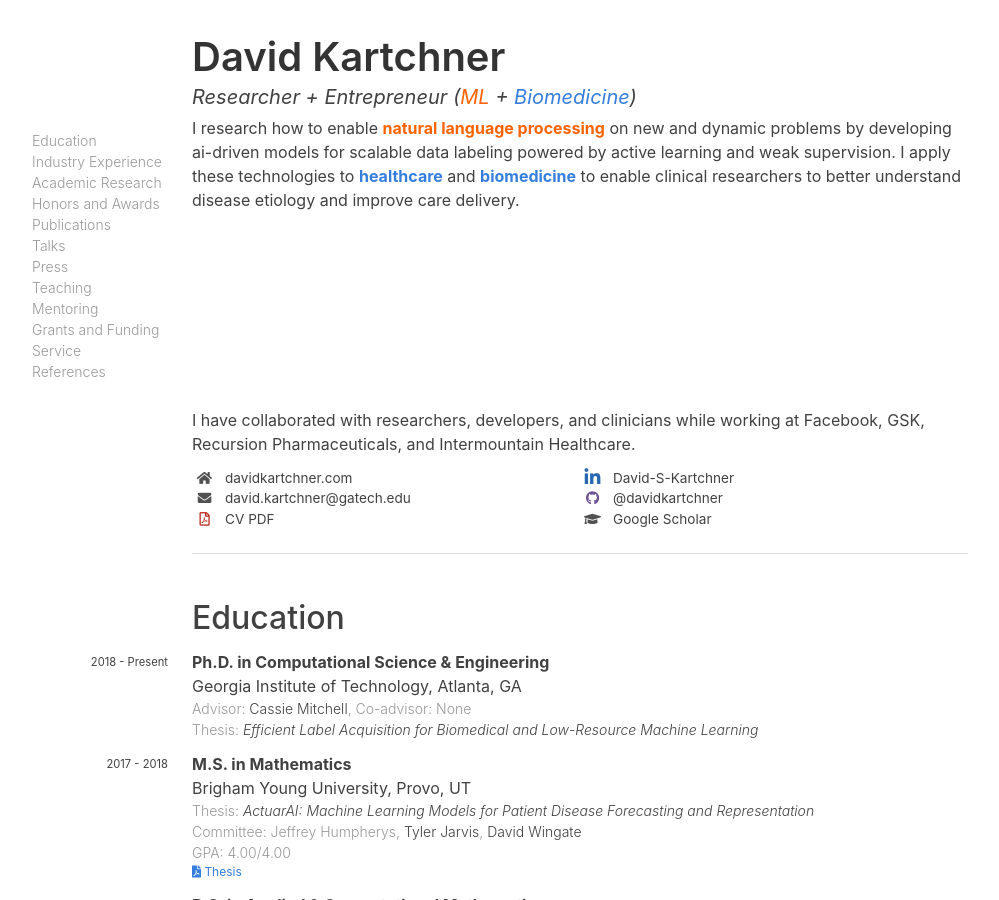
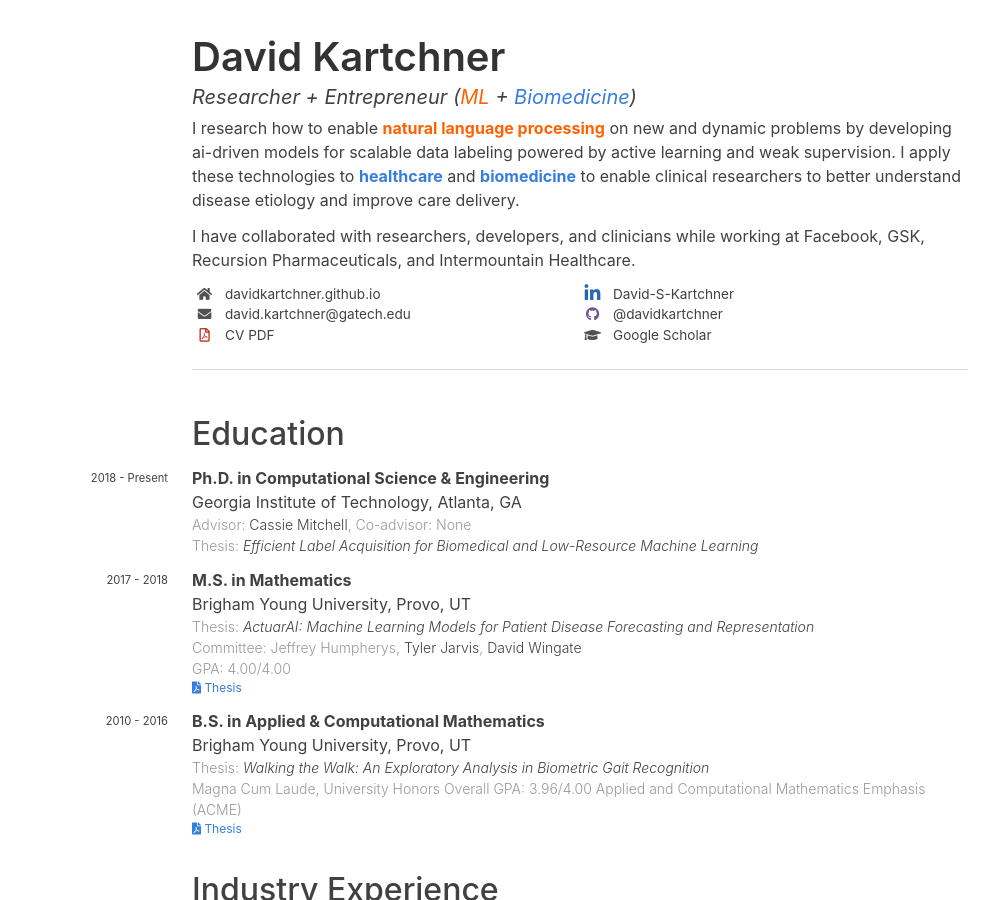
Before and after one commit to davidkartchner/davidkartchner.github.io, a Jekyll site: the page built from cv.md, in a window 1280 px wide and 900 px high. Shown: the whole window, without its empty margins (140-1139 px from the left). Built offline with Jekyll 4.4.1, drawn with Linux system fonts in a browser that asks for light colours; nearby versions of some CDN libraries; some web fonts are replaced.

Commit message:
update site url

```diff
--- a/_data/social-links.yaml
+++ b/_data/social-links.yaml
@@ -1,8 +1,8 @@
 - id: home
-  description: "davidkartchner.com"
+  description: "davidkartchner.github.io"
   color: "#515151"
   class: "fas fa-home icon"
-  url: "https://davidkartchner.com"
+  url: "https://davidkartchner.github.io"
   on-homepage: false
   cv-group: 1
 
@@ -50,7 +50,7 @@
   description: CV PDF
   color: "#ba2818"
   class: "far fa-file-pdf icon"
-  url: "https://davidkartchner.com/cv.pdf"
+  url: "https://davidkartchner.github.io/cv.pdf"
   on-homepage: false
   cv-group: 1
 
@@ -58,5 +58,5 @@
   description: Here's my CV
   color: "#515151"
   class: "fa fa-address-card icon"
-  url: "https://davidkartchner.com/cv/"
+  url: "https://davidkartchner.github.io/cv/"
   on-homepage: false
--- a/cv.md
+++ b/cv.md
@@ -10,7 +10,7 @@ jsarr:
 
 <p id="cv-subtitle"><i>Researcher + Entrepreneur (<span class="cv-ai">ML</span> + <span class="cv-vis">Biomedicine</span>)</i></p>
 
-<div id="cv-toc">
+<!-- <div id="cv-toc">
 <ul class="cv-description">
 	<li>Education</li>
 	<li>Industry Experience</li>
@@ -25,7 +25,7 @@ jsarr:
 	<li>Service</li>
 	<li>References</li>
 </ul>
-</div>
+</div> -->
 
 <div>
 I research how to enable <b><span class="cv-ai">natural language processing</span></b> on new and dynamic problems by developing ai-driven models for scalable data labeling powered by active learning and weak supervision. I apply these technologies to  <b><span class="cv-vis">healthcare</span></b> and <b><span class="cv-vis">biomedicine</span></b> to enable clinical researchers to better understand disease etiology and improve care delivery.
```
